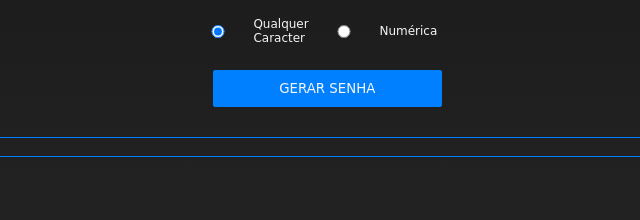
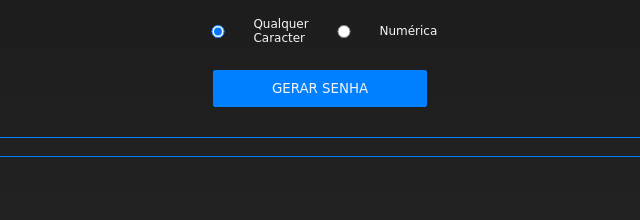
Before and after one commit to NiellCast/gerador-de-senhas, a plain HTML site: page index.html in a window 1280 px wide. Shown: the part 371-591 px from the top of the page, 320-960 px from the left. Drawn offline with Linux system fonts and the light colour scheme; a web font is replaced by a local one.

```diff
--- a/index.html
+++ b/index.html
@@ -27,7 +27,10 @@
                     <input type="radio" name="tipo" id="c-numeros">
                     <label for="c-numeros">Numérica</label>
                 </div>
-                <input type="button" value="GERAR SENHA" id="btn-gerador">
+
+                <div class="linha-centralizada">
+                    <input type="button" value="GERAR SENHA" id="btn-gerador">
+                </div>
             </form>
         </section>
 
```
